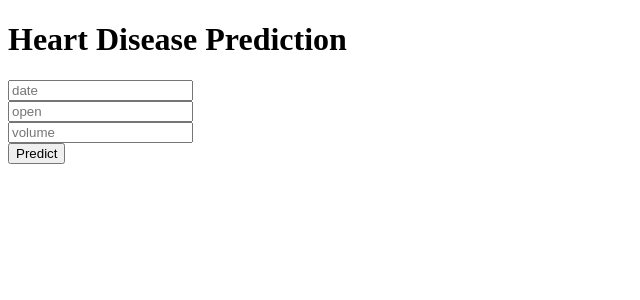
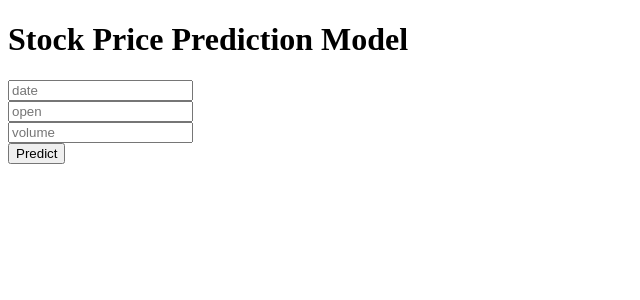
Before and after one commit to electro-geek/StockPricePred, a Flask app: page / in a window 1280 px wide. Shown: the top 300 px of the page, without its empty margins (0-640 px from the left). Run offline with Flask 2, Linux system fonts and the light colour scheme; parts of the project's set-up code (start-up, migrations or seed data) failed here and were passed over.

Commit message:
Error Correction

```diff
--- a/templates/home.html
+++ b/templates/home.html
@@ -14,7 +14,7 @@
 
 <body>
  <div class="login">
-	<h1>Heart Disease Prediction</h1>
+	<h1>Stock Price Prediction Model</h1>
 
      <!-- Main Input For Receiving Query to our ML -->
     <form action="{{ url_for('predict')}}"method="post" class="card_form">
```
